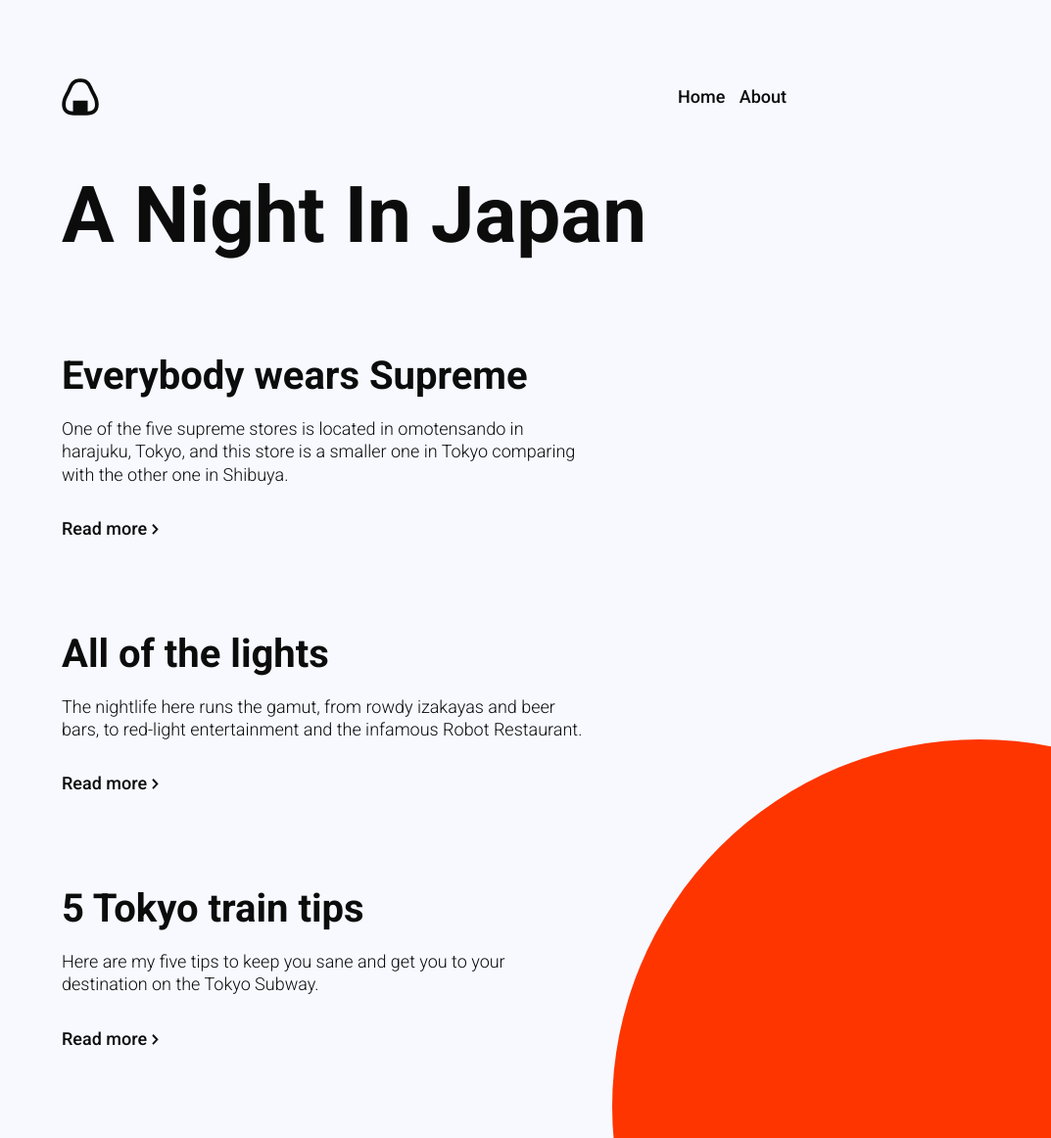
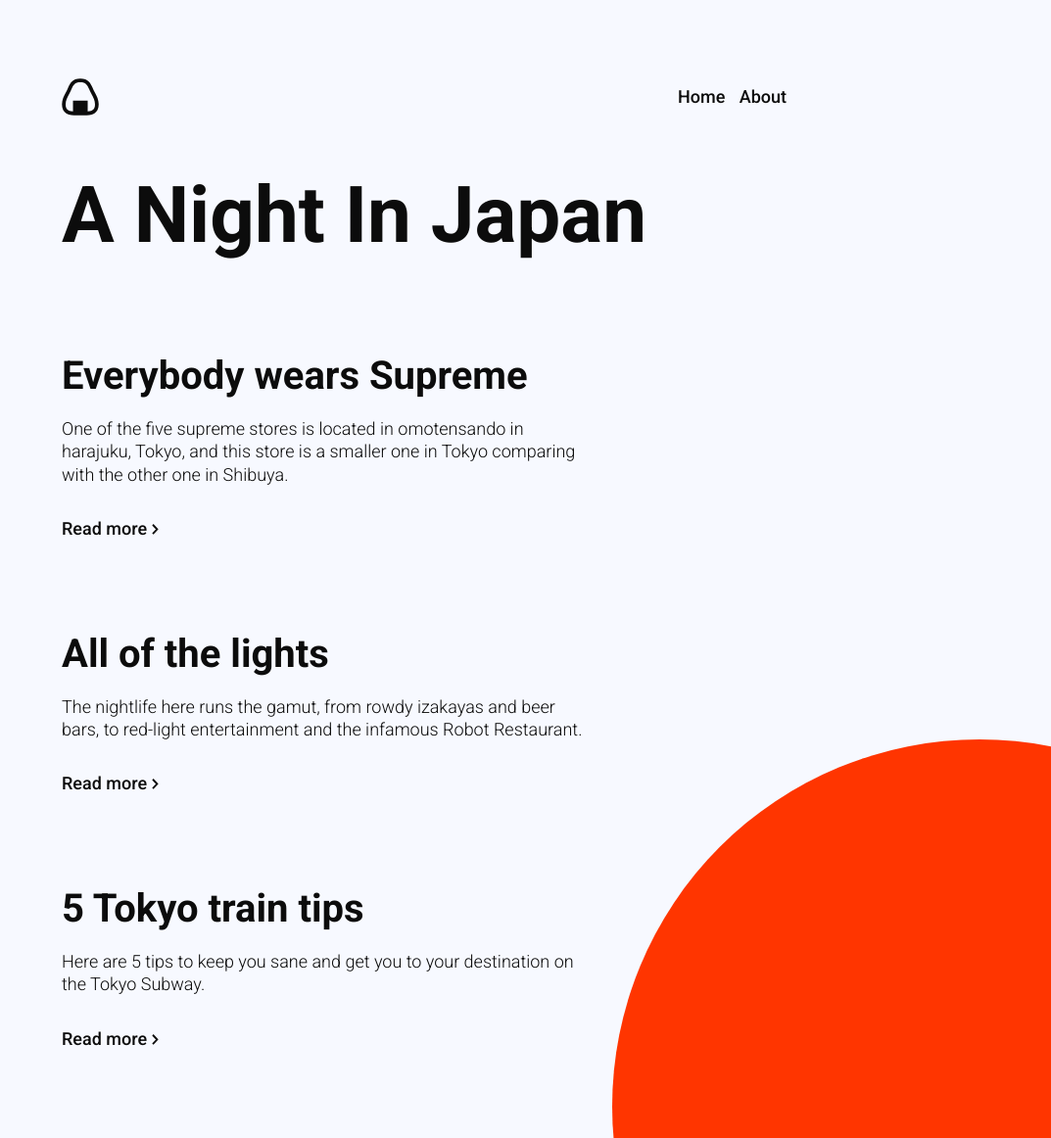
Before and after one commit to coudijzerkorneel/anightinjapan, a Jekyll site: the page built from index.html, in a window 1280 px wide and 1162 px high. Shown: the whole window at 98% size, without its empty margins (207-1280 px from the left). Built offline with Jekyll 4.4.1, drawn with Linux system fonts in a browser that asks for light colours.

Commit message:
Updated 5 Tokyo Train Tips

```diff
--- a/_posts/2021-04-18-5-tokyo-train-tips.markdown
+++ b/_posts/2021-04-18-5-tokyo-train-tips.markdown
@@ -1,8 +1,8 @@
 ---
 title: 5 Tokyo train tips
 date: 2021-04-18 00:00:00 Z
-excerpt: Here are my five tips to keep you sane and get you to your destination on
-  the Tokyo Subway.
+excerpt: Here are 5 tips to keep you sane and get you to your destination on the Tokyo
+  Subway.
 ---
 
 When you first arrive in Tokyo it won’t be long before you need to use the subway.  It’s the most efficient way to get to from A to B in super quick time; you just have to master the lines and how they interact first. It’s a major feat of engineering and makes daily life flow for millions of people in Tokyo but it can be a bit overwhelming when you first encounter it.  You’re not going to be able to avoid it for long though so you might as well jump right in.  Here are my five tips to keep you sane and get you to your destination on the Tokyo Subway.
```
